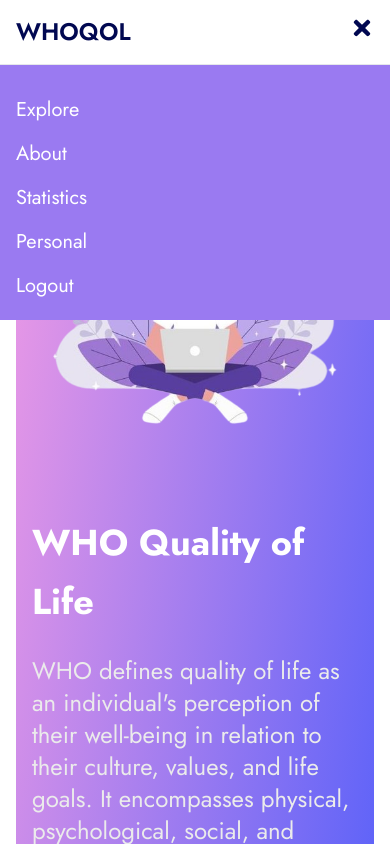
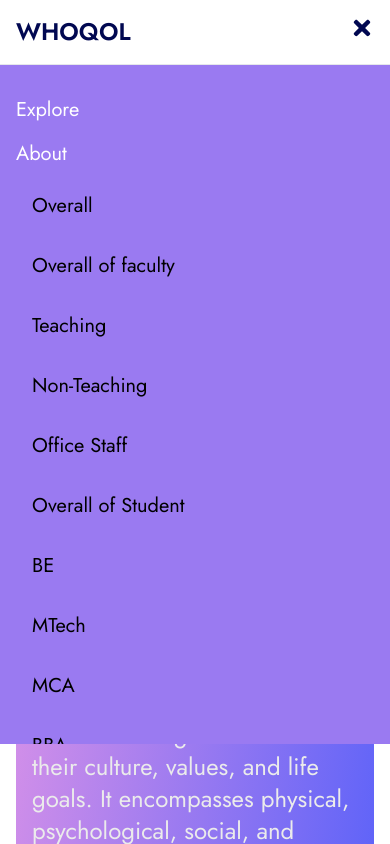
Before and after one commit to PragatiDBhat/Quality-Of-Life-Assessment, a React (Vite) app in the folder frontend/: page /postlogin in a window 390 px wide. Both pictures are taken after a click on the button 362 px from the left and 28 px from the top of the page. Shown: the top 844 px of the page. Built offline with nearby package versions, Linux system fonts and the light colour scheme.

Commit message:
mproper mobile mode navbar

```diff
--- a/frontend/src/components/Navbar2.jsx
+++ b/frontend/src/components/Navbar2.jsx
@@ -144,50 +144,22 @@ export const Navbar2 = () => {
                     </div>
                 </div>
             </nav>
-            <div className={`space-y-4 px-4 pt-24 pb-5 bg-secondary text-xl ${isMenuOpen ? "block fixed top-0 right-0 left-0" : "hidden"}`}>
+            <div className={`space-y-4 px-4 pt-24 pb-5 bg-secondary text-xl ${isMenuOpen ? "block fixed top-0 right-0 left-0" : "hidden"}`} style={{ maxHeight: "calc(100vh - 100px)", overflowY: "auto" }}>
     <Link to="explore" className='block text-white hover:text-gray-300' onClick={toggleMenuOpen}>Explore</Link>
     <Link to="about" className='block text-white hover:text-gray-300' onClick={toggleMenuOpen}>About</Link>
-    <div className="relative">
-        <Link to="" className='block text-white hover:text-gray-300' onClick={() => toggleDropdownMobile('statistic')}>
-            Statistics
-        </Link>
-        <ul className={`absolute top-full left-0 bg-white shadow-md rounded-md py-1 mt-1 ${isStatisticDropdownOpen ? 'block' : 'hidden'}`}>
-            <li><Link to="overall" className="block px-4 py-2 hover:bg-gray-100" onClick={toggleMenuOpen}>Overall</Link></li>
-            <li>
-                <Link to="" className="block px-4 py-2 hover:bg-gray-100" onClick={() => toggleDropdownMobile('teacher')}>
-                    Teacher
-                </Link>
-                <ul className={`absolute top-0 left-full bg-white shadow-md rounded-md py-1 mt-0 ml-5 ${isTeacherDropdownOpen ? 'block' : 'hidden'}`}>
-                    <li><Link to="overallfaculty" className="block px-4 py-2 hover:bg-gray-100" onClick={toggleMenuOpen}>Overall</Link></li>
-                    <li><Link to="teaching" className="block px-4 py-2 hover:bg-gray-100" onClick={toggleMenuOpen}>Teaching</Link></li>
-                    <li><Link to="nonteaching" className="block px-4 py-2 hover:bg-gray-100" onClick={toggleMenuOpen}>Non-Teaching</Link></li>
-                    <li><Link to="officestaff" className="block px-4 py-2 hover:bg-gray-100" onClick={toggleMenuOpen}>Office Staff</Link></li>
-                </ul>
-            </li>
-            <li>
-                <Link to="" className="block px-4 py-2 hover:bg-gray-100" onClick={() => toggleDropdownMobile('student')}>
-                    Student
-                </Link>
-                <ul className={`absolute top-0 left-full bg-white shadow-md rounded-md py-1 mt-0 ml-5 ${isStudentDropdownOpen ? 'block' : 'hidden'}`}>
-                    <li><Link to="overallstudents" className="block px-4 py-2 hover:bg-gray-100" onClick={toggleMenuOpen}>Overall</Link></li>
-                    <li><Link to="be" className="block px-4 py-2 hover:bg-gray-100" onClick={toggleMenuOpen}>BE</Link></li>
-                    <li><Link to="mtech" className="block px-4 py-2 hover:bg-gray-100" onClick={toggleMenuOpen}>MTech</Link></li>
-                    <li><Link to="mca" className="block px-4 py-2 hover:bg-gray-100" onClick={toggleMenuOpen}>MCA</Link></li>
-                    <li><Link to="bba" className="block px-4 py-2 hover:bg-gray-100" onClick={toggleMenuOpen}>BBA</Link></li>
-                    <li><Link to="bca" className="block px-4 py-2 hover:bg-gray-100" onClick={toggleMenuOpen}>BCA</Link></li>
-                </ul>
-            </li>
-        </ul>
-    </div>
-    <div className="relative">
-        <Link to="" className='block text-white hover:text-gray-300' onClick={() => toggleDropdownMobile('personal')}>
-            Personal
-        </Link>
-        <ul className={`absolute top-full left-0 bg-white shadow-md rounded-md py-1 mt-1 ${isPersonalDropdownOpen ? 'block' : 'hidden'}`}>
-            <li><Link to="myscores" className="block px-4 py-2 hover:bg-gray-100" onClick={toggleMenuOpen}>My Scores</Link></li>
-            <li><Link to="comparison" className="block px-4 py-2 hover:bg-gray-100" onClick={toggleMenuOpen}>Comparison</Link></li>
-        </ul>
-    </div>
+    <Link to="overall" className="block px-4 py-2 hover:bg-gray-100">Overall</Link>
+    <Link to="overallfaculty" className="block px-4 py-2 hover:bg-gray-100">Overall of faculty</Link>
+    <Link to="teaching" className="block px-4 py-2 hover:bg-gray-100">Teaching</Link>
+    <Link to="nonteaching" className="block px-4 py-2 hover:bg-gray-100">Non-Teaching</Link>
+    <Link to="officestaff" className="block px-4 py-2 hover:bg-gray-100">Office Staff</Link>
+    <Link to="overallstudents" className="block px-4 py-2 hover:bg-gray-100">Overall of Student</Link>
+    <Link to="be" className="block px-4 py-2 hover:bg-gray-100">BE</Link>
+    <Link to="mtech" className="block px-4 py-2 hover:bg-gray-100">MTech</Link>
+    <Link to="mca" className="block px-4 py-2 hover:bg-gray-100">MCA</Link>
+    <Link to="bba" className="block px-4 py-2 hover:bg-gray-100">BBA</Link>
+    <Link to="bca" className="block px-4 py-2 hover:bg-gray-100">BCA</Link>
+    <Link to="myscores" className="block px-4 py-2 hover:bg-gray-100">My Scores</Link>
+    <Link to="comparison" className="block px-4 py-2 hover:bg-gray-100">Comparison</Link>
     <Link to="/" className='block text-white hover:text-gray-300' onClick={toggleMenuOpen}>Logout</Link>
 </div>
 
```
